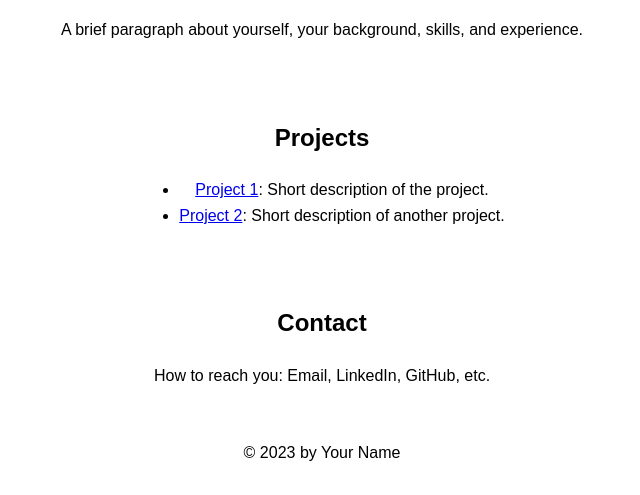
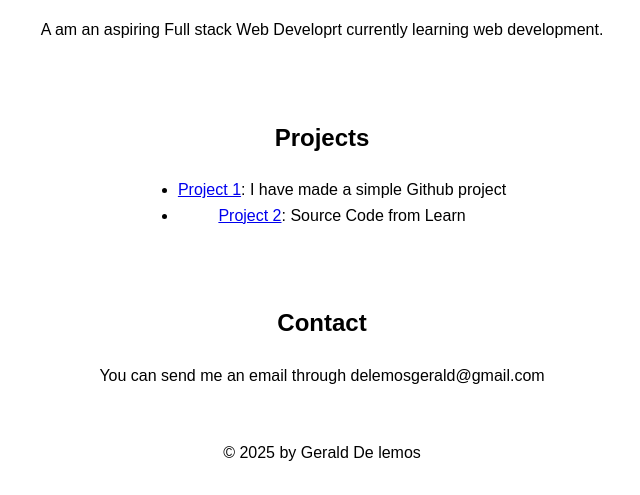
Before and after one commit to gerald-optimus/githubproject, a plain HTML site: page index.html in a window 1280 px wide. Shown: the part 305-800 px from the top of the page, without its empty margins (318-958 px from the left). Drawn offline with Linux system fonts and the light colour scheme.

Commit message:
Update index.html
Changed some information on lines 69,

```diff
--- a/index.html
+++ b/index.html
@@ -66,15 +66,15 @@
             <h2>About Me</h2>
             <img src="profile_picture.jpg" alt="Your Name's Profile Picture" class="profile-pic">
             <p>
-                A brief paragraph about yourself, your background, skills, and experience.
+                A am an aspiring Full stack Web Developrt currently learning web development.
             </p>
         </section>
 
         <section id="projects">
             <h2>Projects</h2>
             <ul>
-                <li><a href="#">Project 1</a>: Short description of the project.</li>
-                <li><a href="#">Project 2</a>: Short description of another project.</li>
+                <li><a href="https://github.com/gerald-optimus/githubproject">Project 1</a>: I have made a simple Github project</li>
+                <li><a href="https://github.com/gerald-optimus/githubproject">Project 2</a>: Source Code from Learn </li>
                 <!-- Add more projects as list items -->
             </ul>
         </section>
@@ -82,12 +82,12 @@
         <section id="contact">
             <h2>Contact</h2>
             <p>
-                How to reach you: Email, LinkedIn, GitHub, etc.
+                You can send me an email through delemosgerald@gmail.com
             </p>
         </section>
 
         <footer>
-            <p>© 2023 by Your Name</p>
+            <p>© 2025 by Gerald De lemos</p>
         </footer>
     </div>
 </body>
```
